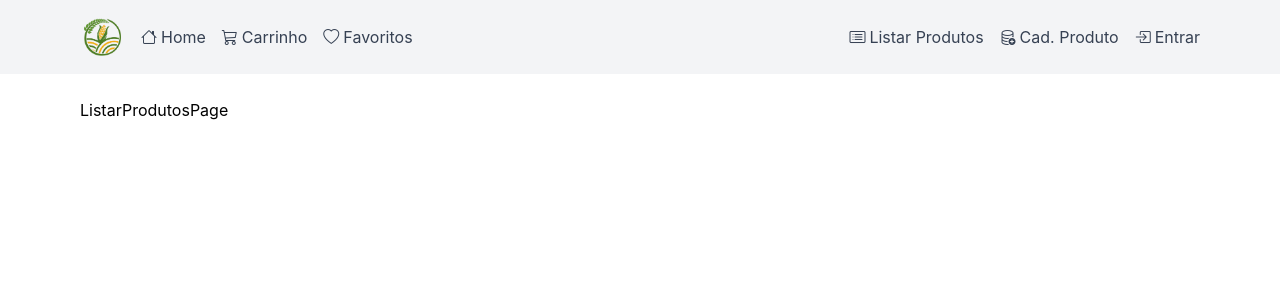
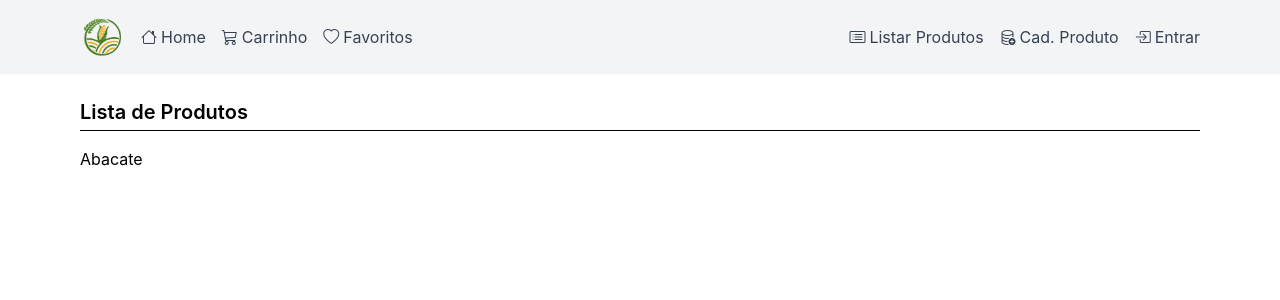
Before and after one commit to AlexSTx/uff-webdev-frontend, a React (Vite) app: page /listar-produtos in a window 1280 px wide. Shown: the top 300 px of the page. Built offline with nearby package versions, Linux system fonts and the light colour scheme.

Commit message:
Implementação parcial do componente ListarProdutosPage

```diff
--- /dev/null
+++ b/src/components/TabelaDeProdutos.tsx
@@ -0,0 +1,12 @@
+import type { Produto } from "../interfaces/Produto";
+
+interface Props {
+    produtos: Produto[];
+}
+
+const TabelaDeProdutos = ({produtos}: Props) => {
+  return (
+    <div>{produtos[0].nome}</div>
+  )
+}
+export default TabelaDeProdutos
--- /dev/null
+++ b/src/interfaces/Categoria.ts
@@ -0,0 +1,4 @@
+export interface Categoria {
+  id: number;
+  nome: string;
+}
--- /dev/null
+++ b/src/interfaces/Produto.ts
@@ -0,0 +1,13 @@
+import type { Categoria } from "./Categoria";
+
+export interface Produto {
+  id: number;
+  imagem: string;
+  categoria: Categoria;
+  nome: string;
+  descricao: string;
+  disponivel: boolean;
+  dataCadastro: Date;
+  qtdEstoque: number;
+  preco: number;
+}
--- a/src/pages/ListarProdutosPage.tsx
+++ b/src/pages/ListarProdutosPage.tsx
@@ -1,6 +1,14 @@
+import TabelaDeProdutos from "../components/TabelaDeProdutos";
+import recuperarProdutos from "../util/recuperarProdutos";
+
 const ListarProdutosPage = () => {
+  const produtos = recuperarProdutos();
   return (
-    <div>ListarProdutosPage</div>
+    <>
+      <h1 className="text-xl font-semibold mb-1">Lista de Produtos</h1>
+      <hr className="mb-4" />
+      <TabelaDeProdutos produtos={produtos} />
+    </>
   )
 }
 export default ListarProdutosPage
--- /dev/null
+++ b/src/util/recuperarProdutos.ts
@@ -0,0 +1,146 @@
+import type { Categoria } from "../interfaces/Categoria";
+import type { Produto } from "../interfaces/Produto";
+
+const fruta: Categoria = { id: 1, nome: "Frutas" }
+const legume: Categoria = { id: 2, nome: "Legumes" }
+const verdura: Categoria = { id: 3, nome: "Verduras" }
+
+const produtos: Produto[] = [
+    {
+      id: 1,
+      imagem: "abacate.png",
+      categoria: fruta,
+      nome: "Abacate",
+      descricao: "1 unidade aprox. 750g",
+      disponivel: true,
+      dataCadastro: new Date(2024, 4, 26),
+      qtdEstoque: 100,
+      preco: 2.45,
+    },
+    {
+      id: 2,
+      imagem: "abobrinha.png",
+      categoria: legume,
+      nome: "Abobrinha",
+      descricao: "1 unidade aprox. 250g",
+      disponivel: false,
+      dataCadastro: new Date(2024, 5, 22),
+      qtdEstoque: 500,
+      preco: 1.1,
+    },
+    {
+      id: 3,
+      imagem: "abobora.png",
+      categoria: legume,
+      nome: "Abóbora",
+      descricao: "1 unidade aprox. 1,9kg",
+      disponivel: true,
+      dataCadastro: new Date(2024, 3, 24),
+      qtdEstoque: 400,
+      preco: 4.7,
+    },
+    {
+      id: 4,
+      imagem: "acelga.png",
+      categoria: verdura,
+      nome: "Acelga",
+      descricao: "1 maço de aprox. 400g",
+      disponivel: true,
+      dataCadastro: new Date(2024, 3, 12),
+      qtdEstoque: 120,
+      preco: 4.99,
+    },
+    {
+      id: 5,
+      imagem: "agriao.png",
+      categoria: verdura,
+      nome: "Agrião",
+      descricao: "1 maço de aprox. 200g",
+      disponivel: true,
+      dataCadastro: new Date(2024, 5, 17),
+      qtdEstoque: 340,
+      preco: 2.5,
+    },
+    {
+      id: 6,
+      imagem: "alface.png",
+      categoria: verdura,
+      nome: "Alface",
+      descricao: "1 maço de aprox. 200g",
+      disponivel: true,
+      dataCadastro: new Date(2024, 5, 14),
+      qtdEstoque: 220,
+      preco: 4.99,
+    },
+    {
+      id: 7,
+      imagem: "banana.png",
+      categoria: fruta,
+      nome: "Banana",
+      descricao: "1 unidade aprox. 165g",
+      disponivel: true,
+      dataCadastro: new Date(2024, 2, 22),
+      qtdEstoque: 350,
+      preco: 1.05,
+    },
+    {
+      id: 8,
+      imagem: "beringela.png",
+      categoria: legume,
+      nome: "Beringela",
+      descricao: "1 unidade aprox. 370g",
+      disponivel: true,
+      dataCadastro: new Date(2024, 2, 23),
+      qtdEstoque: 720,
+      preco: 1.85,
+    },
+    {
+      id: 9,
+      imagem: "brocolis.png",
+      categoria: verdura,
+      nome: "Brócolis",
+      descricao: "1 unidade aprox. 300g",
+      disponivel: true,
+      dataCadastro: new Date(2024, 3, 28),
+      qtdEstoque: 600,
+      preco: 5.39,
+    },
+    {
+      id: 10,
+      imagem: "cebola.png",
+      categoria: legume,
+      nome: "Cebola",
+      descricao: "1 unidade aprox. 200g",
+      disponivel: true,
+      dataCadastro: new Date(2024, 4, 30),
+      qtdEstoque: 95,
+      preco: 0.56,
+    },
+    {
+      id: 11,
+      imagem: "cenoura.png",
+      categoria: legume,
+      nome: "Cenoura",
+      descricao: "1 unidade aprox. 180g",
+      disponivel: true,
+      dataCadastro: new Date(2024, 5, 29),
+      qtdEstoque: 350,
+      preco: 1.01,
+    },
+    {
+      id: 12,
+      imagem: "cereja.png",
+      categoria: fruta,
+      nome: "Cereja",
+      descricao: "1 unidade aprox. 250g",
+      disponivel: true,
+      dataCadastro: new Date(2024, 5, 11),
+      qtdEstoque: 240,
+      preco: 11.23,
+    },
+];
+
+const recuperarProdutos = () => {
+    return produtos;
+}
+export default recuperarProdutos
```
